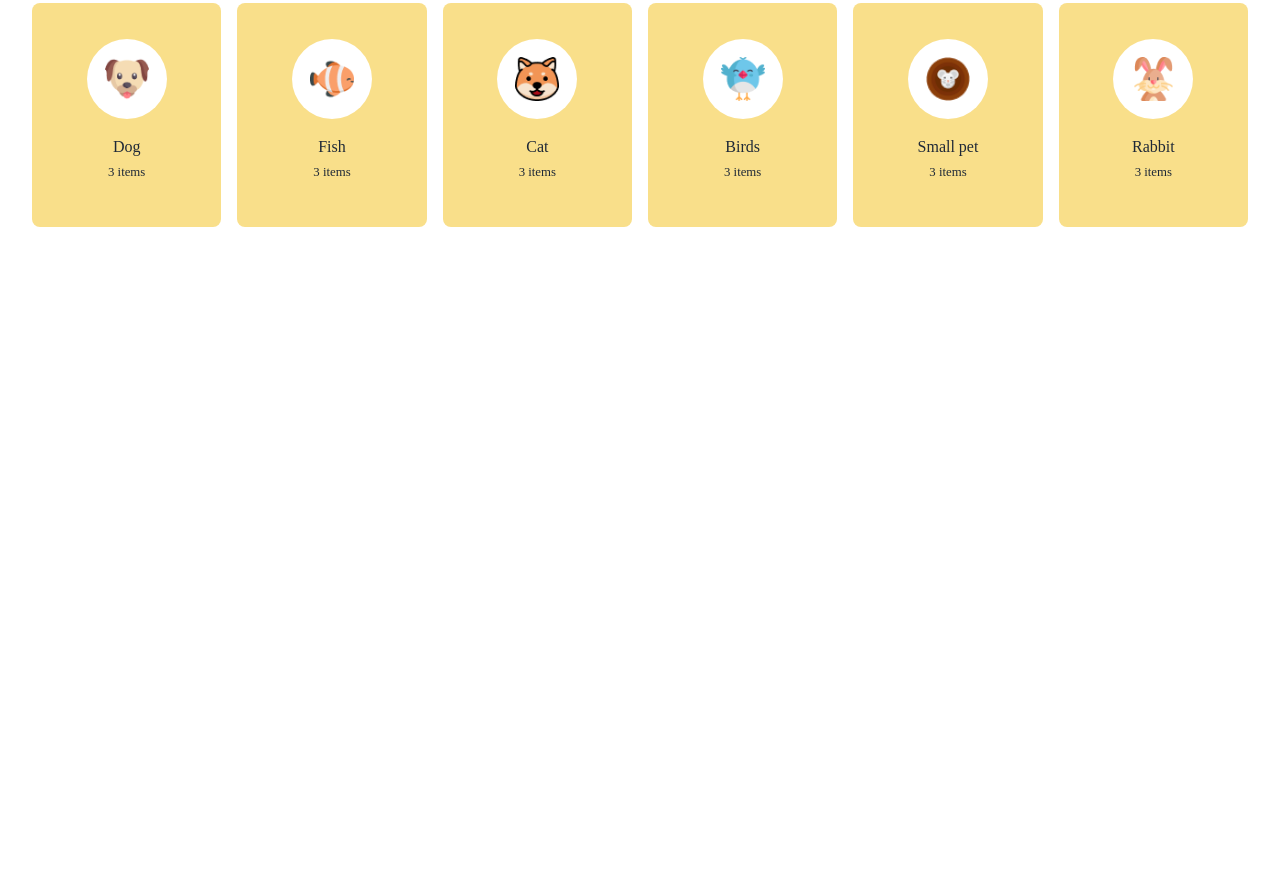
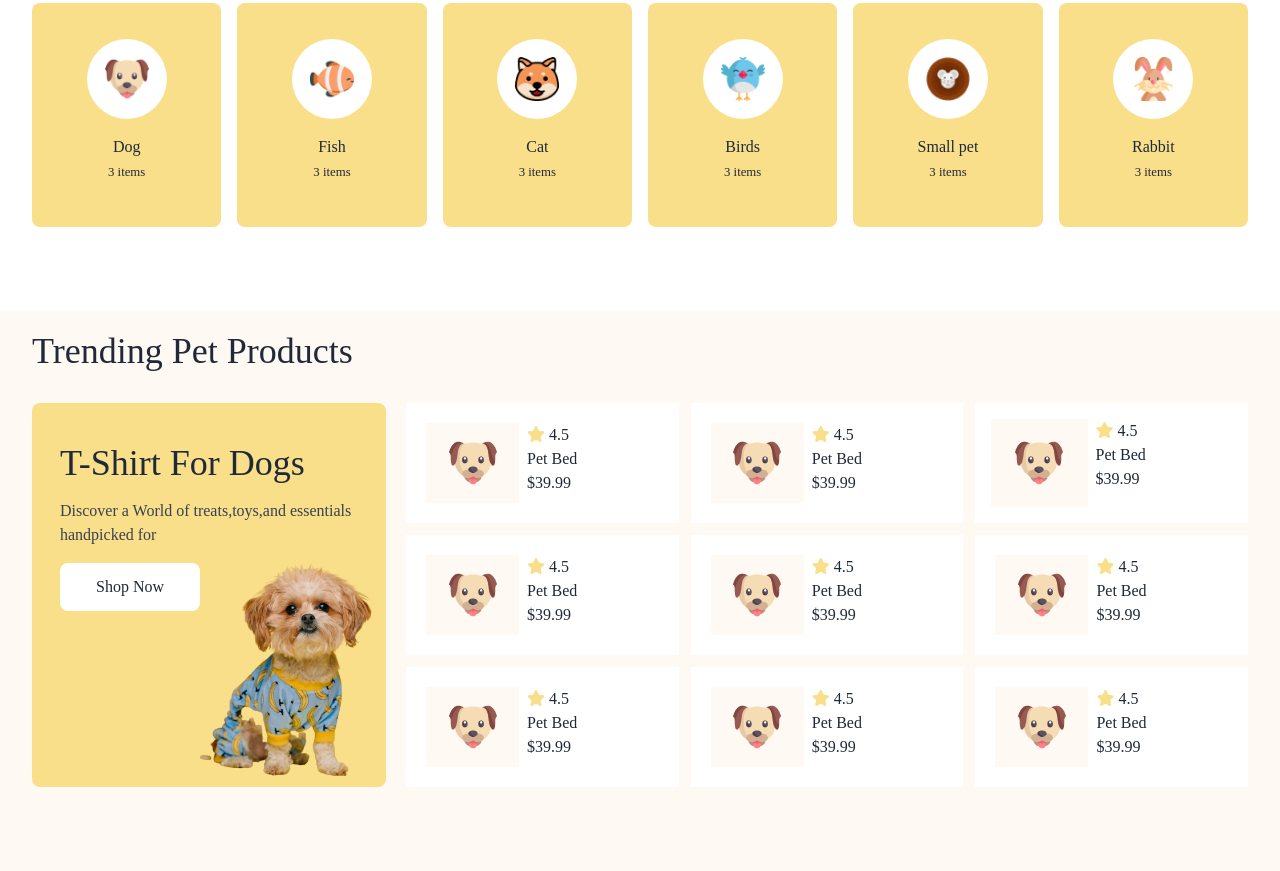
Before and after one commit to yeasinfohad347/Assignment-3-B-11-, a plain HTML site: page index.html in a window 1280 px wide. Shown: the part 922-1793 px from the top of the page. Before the commit the page ends 1233 px from the top, so only its background shows below. Drawn offline with nearby package versions, Linux system fonts and the light colour scheme; a web font is replaced by a local one.

Commit message:
add trending section

```diff
--- a/index.html
+++ b/index.html
@@ -78,7 +78,8 @@
         <button class="px-5 py-3 bg-pet-primary rounded-lg">Find a pet</button>
       </div>
     </div>
-
+  </header>
+  <main>
 
     <!-- Browse by catagories -->
 
@@ -162,7 +163,129 @@
       </div>
     </div>
 
-  </header>
+    <!-- Trending section -->
+
+    <section class="bg-bg-color">
+      <div class="max-w-screen-xl mx-auto px-6 py-2 md:px-8 md:py-5 ">
+        <h2 class="text-4xl mb-8">
+          Trending Pet Products
+        </h2>
+        <div class="flex flex-col md:flex-row gap-5 mb-16 ">
+          <!-- dog card section -->
+          <div class=" relative space-y-4 bg-pet-secondary rounded-lg p-7  h-96 w-full md:w-2/5 ">
+            <h2 class="text-4xl mt-3">T-Shirt For Dogs</h2>
+            <p class="text-gray-700 mt-3">Discover a World of treats,toys,and essentials <br> handpicked for</p>
+            <button class="bg-white px-9 py-3 rounded-lg mt-3">Shop Now</button>
+            <div class="absolute bottom-[0%] right-2">
+              <img class="h-44 md:h-56" src="Assets/cute-pet-mid.png" alt="">
+            </div>
+          </div>
+          <div class="grid grid-cols-2 grid-rows-2 md:grid-cols-3 md:grid-rows-3 gap-3 w-full">
+            <!-- mini card -->
+            <div class="flex p-5 gap-2 bg-white">
+              <div class="w-1/2 md:w-2/5 bg-bg-color flex justify-center items-center">
+                <img src="Assets/dog-cartoon.png" alt="">
+              </div>
+              <div>
+                <i class="fa-solid fa-star text-pet-secondary"></i>
+                <p class="inline-flex ">4.5</p>
+                <h5>Pet Bed</h5>
+                <p>$39.99</p>
+              </div>
+            </div>
+            <div class="flex p-5 gap-2 bg-white">
+              <div class="w-1/2 md:w-2/5 bg-bg-color flex justify-center items-center">
+                <img src="Assets/dog-cartoon.png" alt="">
+              </div>
+              <div>
+                <i class="fa-solid fa-star text-pet-secondary"></i>
+                <p class="inline-flex">4.5</p>
+                <h5>Pet Bed</h5>
+                <p>$39.99</p>
+              </div>
+            </div>
+            <div class="flex p-4 gap-2 bg-white">
+              <div class="w-1/2 md:w-2/5 bg-bg-color flex justify-center items-center">
+                <img src="Assets/dog-cartoon.png" alt="">
+              </div>
+              <div>
+                <i class="fa-solid fa-star text-pet-secondary"></i>
+                <p class="inline-flex">4.5</p>
+                <h5>Pet Bed</h5>
+                <p>$39.99</p>
+              </div>
+            </div>
+            <div class="flex p-5 gap-2 bg-white">
+              <div class="w-1/2 md:w-2/5 bg-bg-color flex justify-center items-center">
+                <img src="Assets/dog-cartoon.png" alt="">
+              </div>
+              <div>
+                <i class="fa-solid fa-star text-pet-secondary"></i>
+                <p class="inline-flex">4.5</p>
+                <h5>Pet Bed</h5>
+                <p>$39.99</p>
+              </div>
+            </div>
+            <div class="flex p-5 gap-2 bg-white">
+              <div class="w-1/2 md:w-2/5 bg-bg-color flex justify-center items-center">
+                <img src="Assets/dog-cartoon.png" alt="">
+              </div>
+              <div>
+                <i class="fa-solid fa-star text-pet-secondary"></i>
+                <p class="inline-flex">4.5</p>
+                <h5>Pet Bed</h5>
+                <p>$39.99</p>
+              </div>
+            </div>
+            <div class="flex p-5 gap-2 bg-white">
+              <div class="w-1/2 md:w-2/5 bg-bg-color flex justify-center items-center">
+                <img src="Assets/dog-cartoon.png" alt="">
+              </div>
+              <div>
+                <i class="fa-solid fa-star text-pet-secondary"></i>
+                <p class="inline-flex">4.5</p>
+                <h5>Pet Bed</h5>
+                <p>$39.99</p>
+              </div>
+            </div>
+            <div class="flex p-5 gap-2 bg-white">
+              <div class="w-1/2 md:w-2/5 bg-bg-color flex justify-center items-center">
+                <img src="Assets/dog-cartoon.png" alt="">
+              </div>
+              <div>
+                <i class="fa-solid fa-star text-pet-secondary"></i>
+                <p class="inline-flex">4.5</p>
+                <h5>Pet Bed</h5>
+                <p>$39.99</p>
+              </div>
+            </div>
+            <div class="flex p-5 gap-2 bg-white">
+              <div class="w-1/2 md:w-2/5 bg-bg-color flex justify-center items-center">
+                <img src="Assets/dog-cartoon.png" alt="">
+              </div>
+              <div>
+                <i class="fa-solid fa-star text-pet-secondary"></i>
+                <p class="inline-flex">4.5</p>
+                <h5>Pet Bed</h5>
+                <p>$39.99</p>
+              </div>
+            </div>
+            <div class="flex p-5 gap-2 bg-white max-sm:hidden ">
+              <div class="w-1/2 md:w-2/5 bg-bg-color flex justify-center items-center">
+                <img src="Assets/dog-cartoon.png" alt="">
+              </div>
+              <div>
+                <i class="fa-solid fa-star text-pet-secondary"></i>
+                <p class="inline-flex">4.5</p>
+                <h5>Pet Bed</h5>
+                <p>$39.99</p>
+              </div>
+            </div>
+          </div>
+        </div>
+      </div>
+    </section>
+  </main>
 
 
 </body>
```
